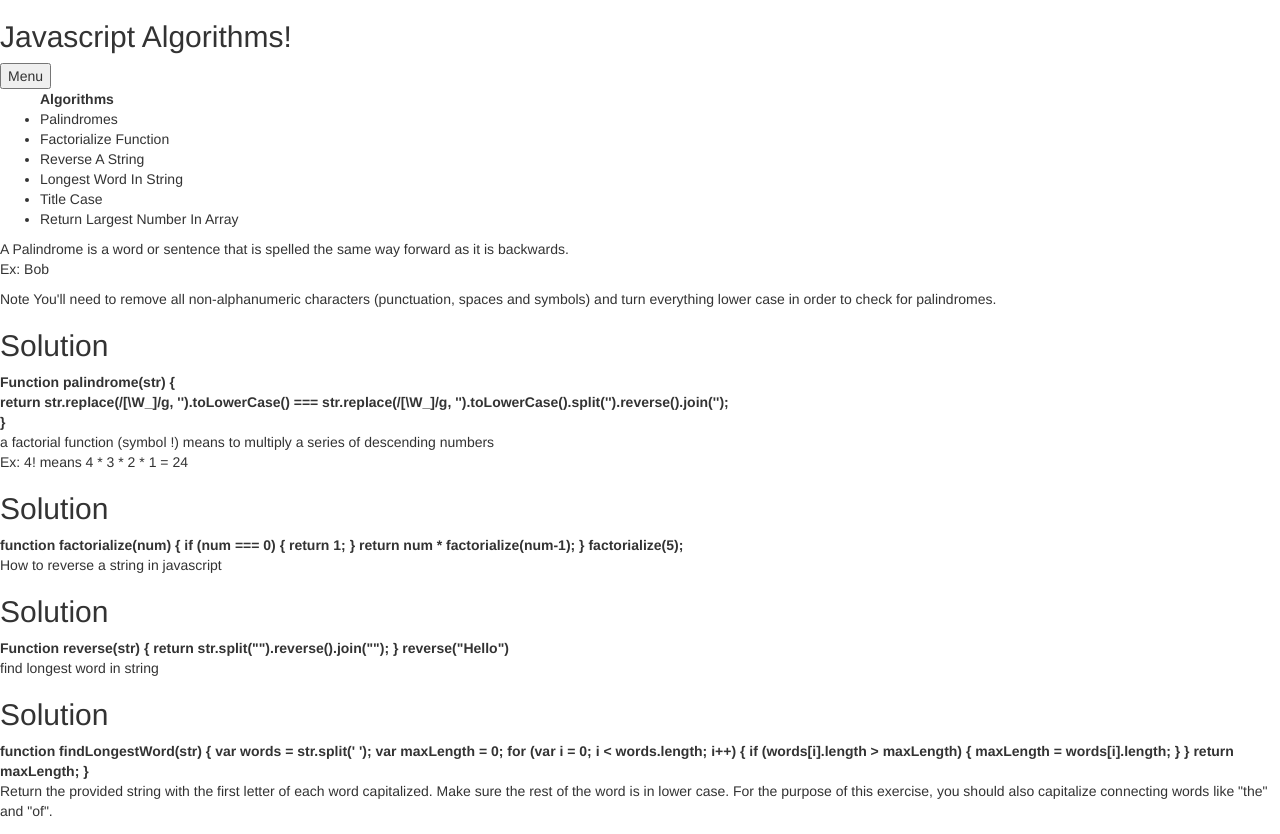
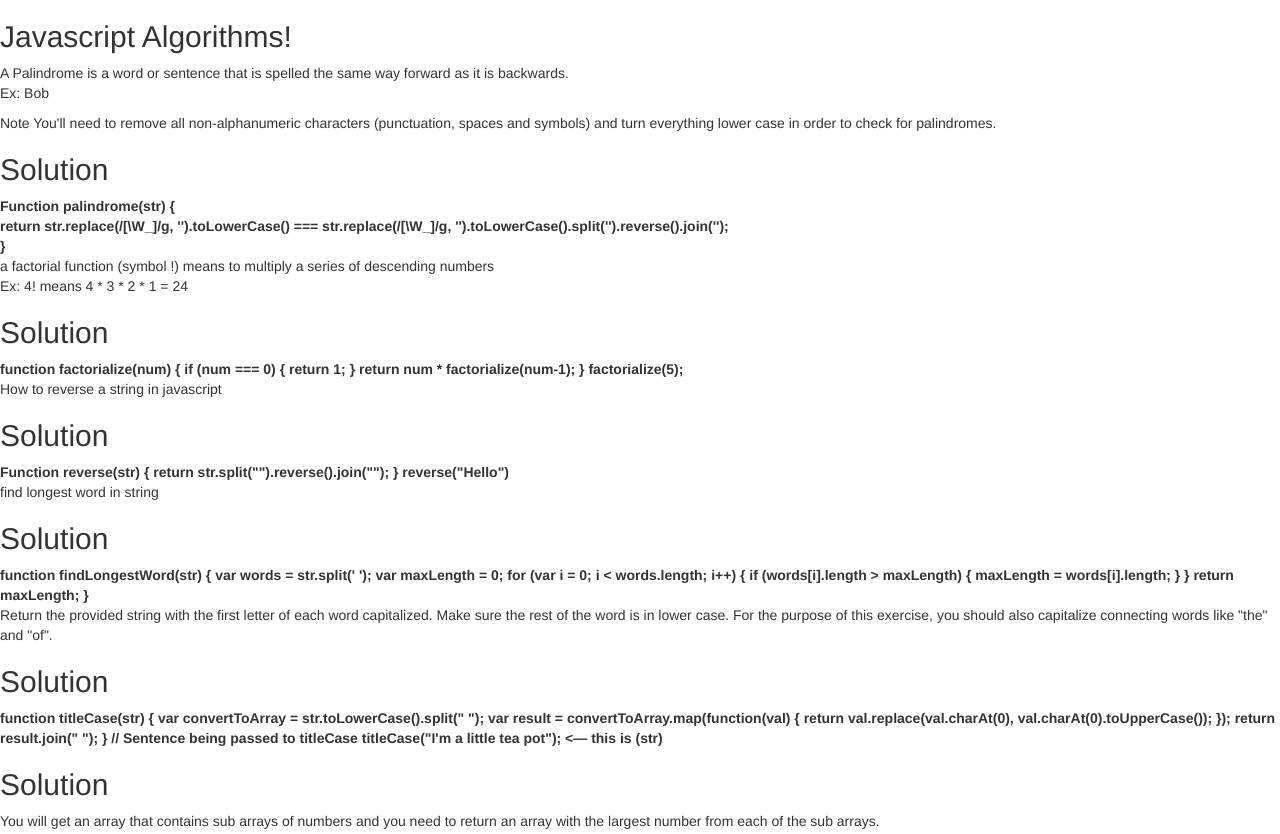
Before and after one commit to ChrisKramer2020/bs-js-algorithms, a website: page src/index.html in a window 1280 px wide. Shown: the top 834 px of the page. Drawn offline with nearby package versions, Linux system fonts and the light colour scheme.

Commit message:
remove menu

```diff
--- a/src/index.html
+++ b/src/index.html
@@ -10,7 +10,7 @@
 <body>
   <nav>
     <h2 id="JS">Javascript Algorithms!</h2>
-    <button id="clickme">Menu</button>
+    <!-- <button id="clickme">Menu</button>
     <ul id="Another">
       <b>Algorithms</b>
       <li>Palindromes</li>
@@ -20,7 +20,7 @@
       <li>Title Case</li>
       <li>Return Largest Number In Array</li>
 </ul>
-  </nav>
+  </nav> -->
   <script>
   // Code for toggle button
   document.getElementById("clickme").onclick=function() {
```
